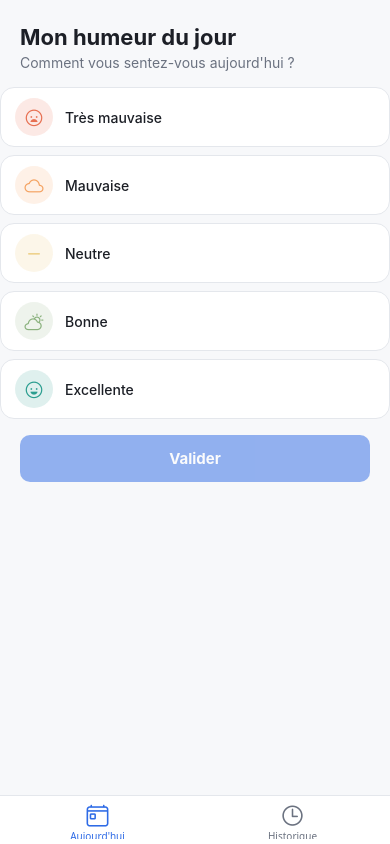
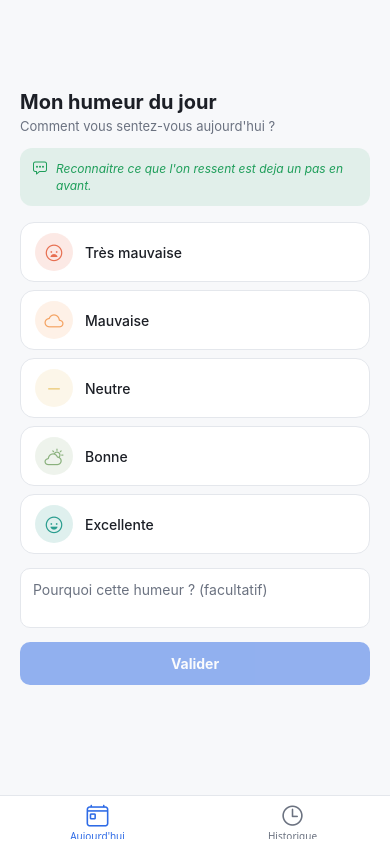
Before and after one commit to tabdoul/Suivi-d-humeur, a React Native app in the folder mobile/: screen /Aujourdhui in a window 390 px wide. Built offline with nearby package versions, Linux system fonts and the light colour scheme; no server answers.

Commit message:
intégration citation

```diff
--- a/mobile/src/screens/EcranAujourdhui.tsx
+++ b/mobile/src/screens/EcranAujourdhui.tsx
@@ -1,31 +1,70 @@
 import React, { useState } from "react";
-import { Pressable, StyleSheet, Text, View } from "react-native";
+import { KeyboardAvoidingView, Platform, Pressable, ScrollView, StyleSheet, Text, TextInput, View } from "react-native";
+import { Ionicons } from "@expo/vector-icons";
 import { SelecteurHumeur } from "../components/SelecteurHumeur";
+import { SuggestionsRaison } from "../components/SuggestionsRaison";
 import { useSuiviHumeurContext } from "../contexts/ContexteHumeurs";
+import { citationDuJour } from "../theme/citations";
 import { couleurs } from "../theme/couleurs";
+import { SUGGESTIONS_RAISON } from "../theme/suggestionsRaison";
 import { NiveauHumeur } from "../types/typeHumeur";
 
 export function EcranAujourdhui() {
   const { enEnvoi, ajouterHumeur } = useSuiviHumeurContext();
   const [valeurChoisie, setValeurChoisie] = useState<NiveauHumeur | null>(null);
+  const [raison, setRaison] = useState("");
   const [confirmation, setConfirmation] = useState<string | null>(null);
+  const [citation] = useState(citationDuJour);
 
   const validerHumeur = async () => {
     if (valeurChoisie === null) return;
     setConfirmation(null);
-    const succes = await ajouterHumeur(valeurChoisie);
+    const succes = await ajouterHumeur(valeurChoisie, raison);
     if (succes) {
       setConfirmation("Humeur enregistree, merci !");
       setValeurChoisie(null);
+      setRaison("");
     }
   };
 
   return (
-    <View style={styles.conteneur}>
+    <KeyboardAvoidingView
+      style={styles.conteneur}
+      behavior={Platform.OS === "ios" ? "padding" : "height"}
+      keyboardVerticalOffset={Platform.OS === "ios" ? 90 : 0}
+    >
+      <ScrollView
+        style={styles.conteneur}
+        contentContainerStyle={styles.contenu}
+        keyboardShouldPersistTaps="handled"
+      >
         <Text style={styles.titre}>Mon humeur du jour</Text>
         <Text style={styles.sousTitre}>Comment vous sentez-vous aujourd'hui ?</Text>
 
+        <View style={styles.carteCitation}>
+          <Ionicons name="chatbox-ellipses-outline" size={16} color={couleurs.succes} />
+          <Text style={styles.texteCitation}>{citation}</Text>
+        </View>
+
         <SelecteurHumeur value={valeurChoisie} onChange={setValeurChoisie} disabled={enEnvoi} />
+
+        {valeurChoisie !== null && (
+          <SuggestionsRaison
+            suggestions={SUGGESTIONS_RAISON[valeurChoisie]}
+            onChoix={setRaison}
+          />
+        )}
+
+        <TextInput
+          style={styles.champRaison}
+          placeholder="Pourquoi cette humeur ? (facultatif)"
+          placeholderTextColor={couleurs.texteAttenue}
+          value={raison}
+          onChangeText={setRaison}
+          editable={!enEnvoi}
+          multiline
+          maxLength={200}
+        />
 
         <Pressable
           onPress={validerHumeur}
@@ -39,7 +78,8 @@ export function EcranAujourdhui() {
         </Pressable>
 
         {confirmation && <Text style={styles.texteConfirmation}>{confirmation}</Text>}
-    </View>
+      </ScrollView>
+    </KeyboardAvoidingView>
   );
 }
 
@@ -47,26 +87,55 @@ const styles = StyleSheet.create({
   conteneur: {
     flex: 1,
     backgroundColor: couleurs.fond,
-    paddingTop: 24,
+  },
+  contenu: {
+    paddingTop: 90,
+    paddingHorizontal: 20,
+    paddingBottom: 32,
   },
   titre: {
-    fontSize: 22,
+    fontSize: 20,
     fontWeight: "700",
     color: couleurs.texte,
-    paddingHorizontal: 20,
   },
   sousTitre: {
-    fontSize: 14,
+    fontSize: 13,
     color: couleurs.texteAttenue,
-    paddingHorizontal: 20,
     marginTop: 4,
+    marginBottom: 14,
+  },
+  carteCitation: {
+    flexDirection: "row",
+    alignItems: "flex-start",
+    gap: 8,
+    backgroundColor: `${couleurs.succes}1A`,
+    borderRadius: 12,
+    padding: 12,
     marginBottom: 16,
   },
+  texteCitation: {
+    flex: 1,
+    fontSize: 12,
+    fontStyle: "italic",
+    color: couleurs.succes,
+    lineHeight: 17,
+  },
+  champRaison: {
+    backgroundColor: couleurs.surface,
+    borderWidth: 1,
+    borderColor: couleurs.bordure,
+    borderRadius: 10,
+    padding: 12,
+    fontSize: 14,
+    color: couleurs.texte,
+    minHeight: 60,
+    textAlignVertical: "top",
+    marginTop: 14,
+    marginBottom: 14,
+  },
   boutonValider: {
-    marginHorizontal: 20,
-    marginTop: 16,
     backgroundColor: couleurs.principal,
-    paddingVertical: 14,
+    paddingVertical: 13,
     borderRadius: 10,
     alignItems: "center",
   },
@@ -76,7 +145,7 @@ const styles = StyleSheet.create({
   texteBoutonValider: {
     color: couleurs.texteSurPrincipal,
     fontWeight: "700",
-    fontSize: 15,
+    fontSize: 14,
   },
   texteConfirmation: {
     textAlign: "center",
```
Lines whose indentation alone changed are shown as unchanged.
